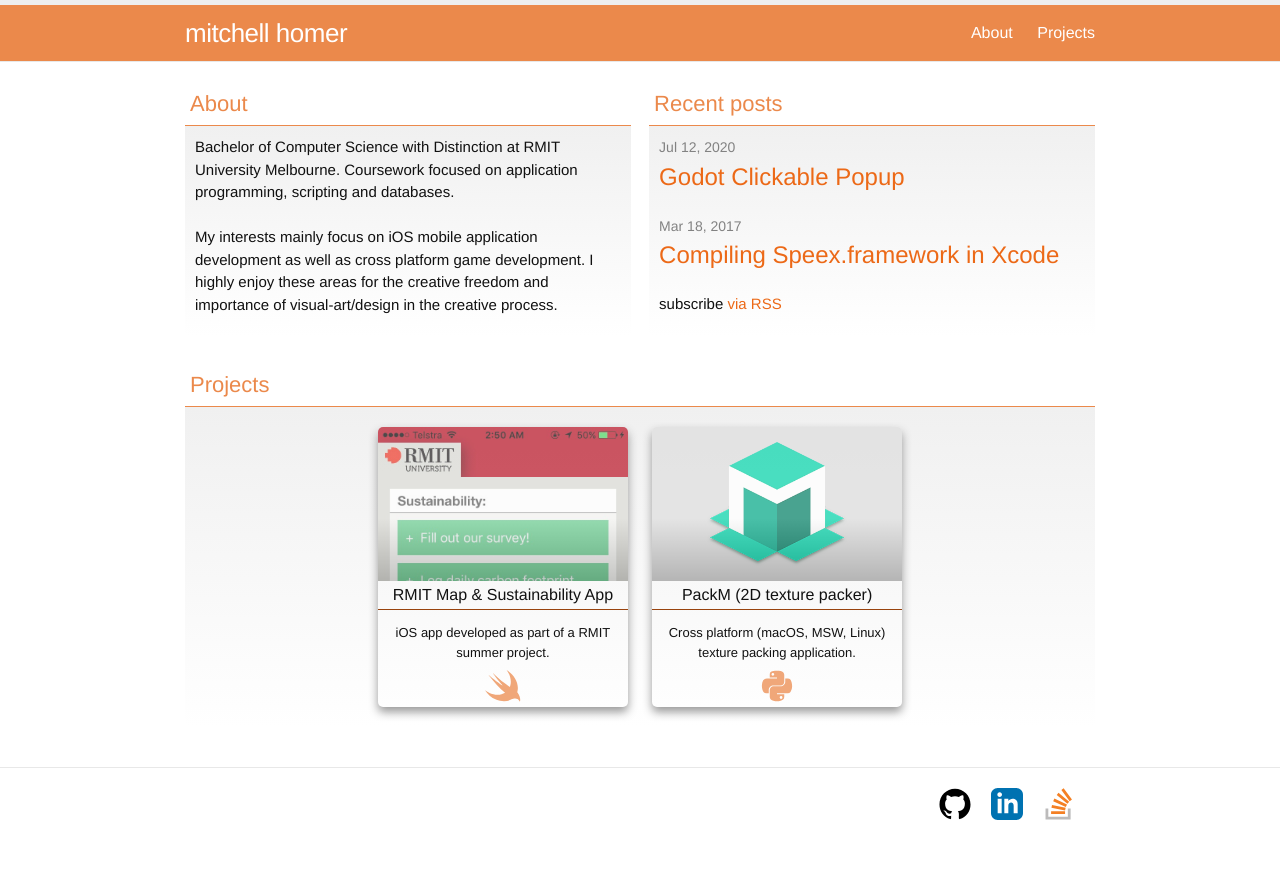
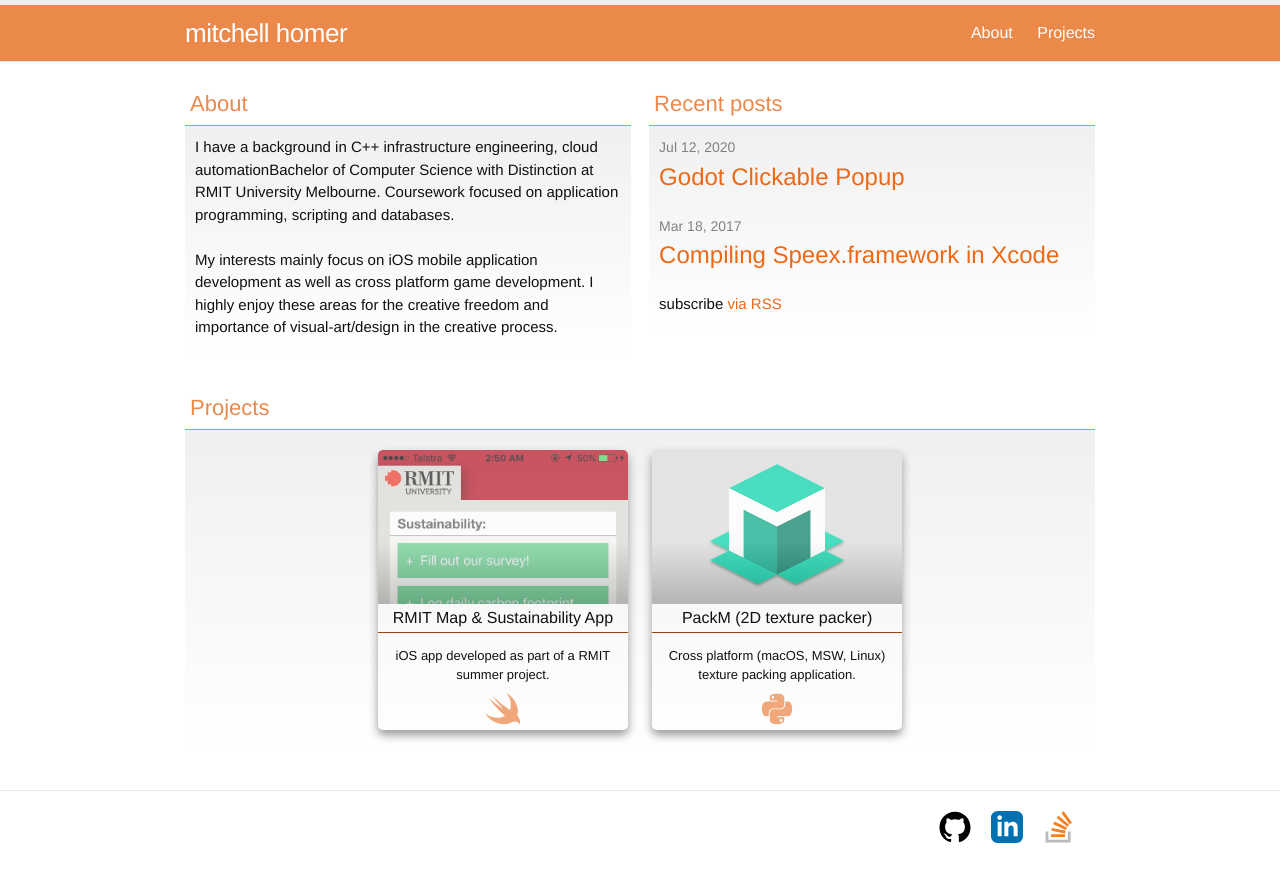
Before and after one commit to mdhomer/mdhomer.github.io, a Jekyll site: the page built from index.md, in a window 1280 px wide. Shown: the top 882 px of the page. Built offline with Jekyll 4.4.1, drawn with Linux system fonts in a browser that asks for light colours.

Commit message:
move about content to config file for easier editing

```diff
--- a/_config.yml
+++ b/_config.yml
@@ -20,6 +20,9 @@ description: > # this means to ignore newlines until "baseurl:"
   Write an awesome description for your new site here. You can edit this
   line in _config.yml. It will appear in your document head meta (for
   Google search results) and in your feed.xml site description.
+
+about_content: I have a background in C++ infrastructure engineering, cloud automationBachelor of Computer Science with Distinction at RMIT University Melbourne. Coursework focused on application programming, scripting and databases.<br><br>My interests mainly focus on iOS mobile application development as well as cross platform game development. I highly enjoy these areas for the creative freedom and importance of visual-art/design in the creative process.
+
 baseurl: "" # the subpath of your site, e.g. /blog
 url: "" # the base hostname & protocol for your site, e.g. http://example.com
 # twitter_url: jekyllrb
--- a/_layouts/home.html
+++ b/_layouts/home.html
@@ -12,10 +12,7 @@ layout: default
           <h1 class="home-heading" id="about">About</h1>
           <div class="home-content">
               <!--<h3 id="flags">🇦🇺 🇬🇧</h3>-->
-              <p>Bachelor of Computer Science with Distinction at RMIT University Melbourne.
-                  Coursework focused on application programming, scripting and databases.
-                  <br><br>My interests mainly focus on iOS mobile application development as well as cross platform game development. I highly enjoy these areas for the creative freedom and importance of visual-art/design in the creative process.
-              </p>
+              <p>{{ site.about_content }}</p>
           </div>
       </div>
       <div id="home-right">
```
